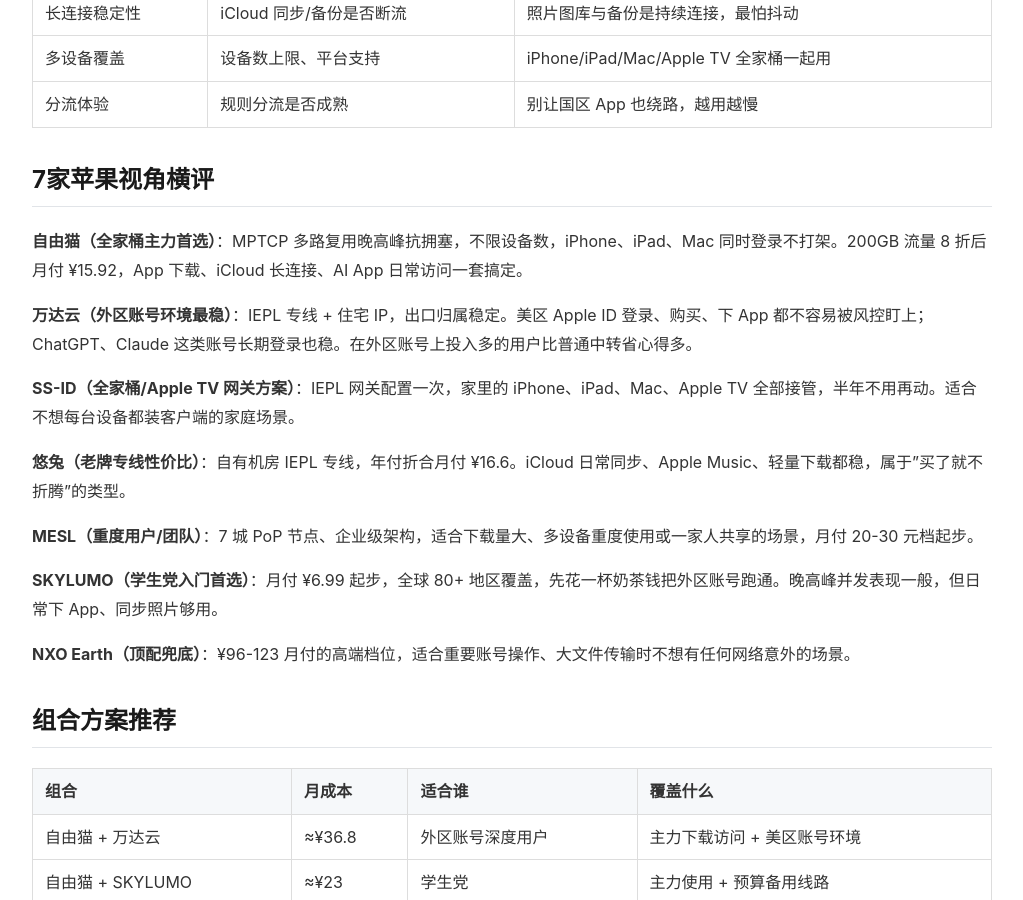
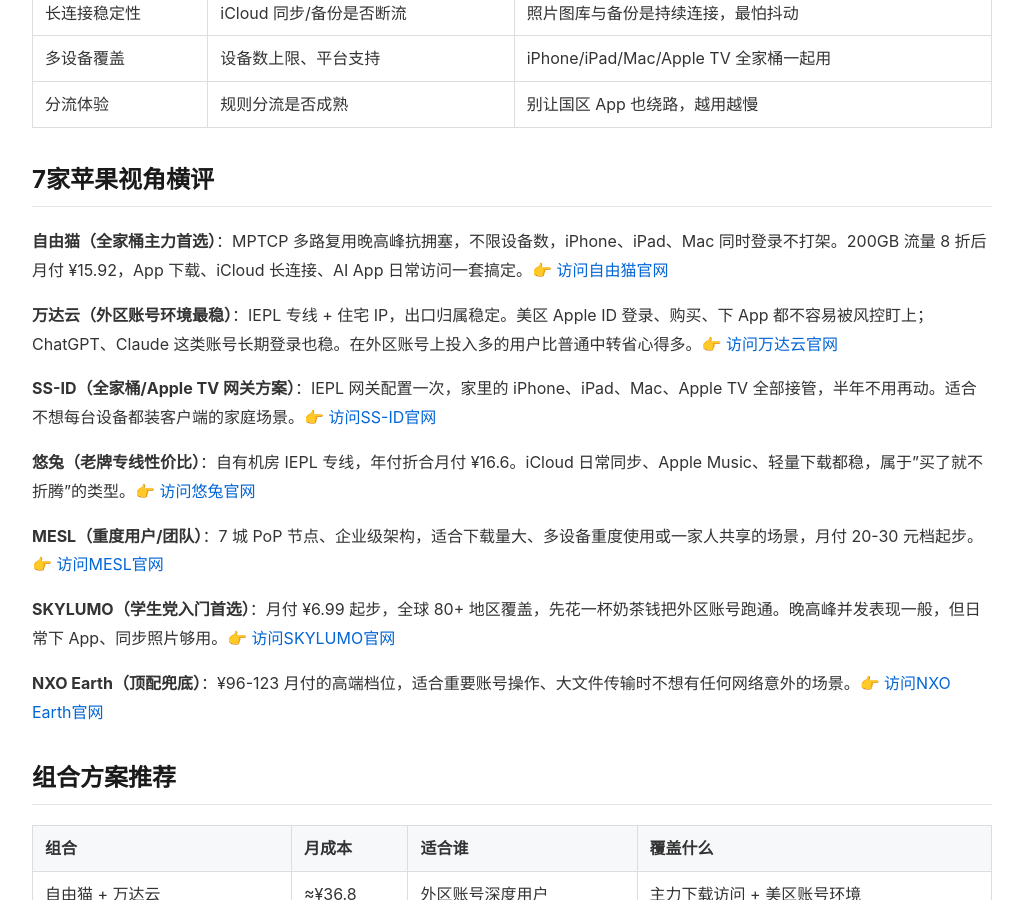
Before and after one commit to yezuofan/free-internet-guide, a Jekyll site: the page built from getting-started/apple-ecosystem-network-comparison-2026.md, in a window 1280 px wide and 900 px high, scrolled down 1572 px. Shown: the whole window, without its empty margins (128-1151 px from the left). Built offline with Jekyll 4.4.1, drawn with Linux system fonts in a browser that asks for light colours; our own code applies the rules of GitHub Pages for plain Markdown files.

```diff
--- a/getting-started/apple-ecosystem-network-comparison-2026.md
+++ b/getting-started/apple-ecosystem-network-comparison-2026.md
@@ -41,19 +41,19 @@
 
 ## 7家苹果视角横评
 
-**自由猫（全家桶主力首选）**：MPTCP 多路复用晚高峰抗拥塞，不限设备数，iPhone、iPad、Mac 同时登录不打架。200GB 流量 8 折后月付 ¥15.92，App 下载、iCloud 长连接、AI App 日常访问一套搞定。
+**自由猫（全家桶主力首选）**：MPTCP 多路复用晚高峰抗拥塞，不限设备数，iPhone、iPad、Mac 同时登录不打架。200GB 流量 8 折后月付 ¥15.92，App 下载、iCloud 长连接、AI App 日常访问一套搞定。[👉 访问自由猫官网](https://api.huanghaiwan.com/go/自由猫)
 
-**万达云（外区账号环境最稳）**：IEPL 专线 + 住宅 IP，出口归属稳定。美区 Apple ID 登录、购买、下 App 都不容易被风控盯上；ChatGPT、Claude 这类账号长期登录也稳。在外区账号上投入多的用户比普通中转省心得多。
+**万达云（外区账号环境最稳）**：IEPL 专线 + 住宅 IP，出口归属稳定。美区 Apple ID 登录、购买、下 App 都不容易被风控盯上；ChatGPT、Claude 这类账号长期登录也稳。在外区账号上投入多的用户比普通中转省心得多。[👉 访问万达云官网](https://api.huanghaiwan.com/go/万达云)
 
-**SS-ID（全家桶/Apple TV 网关方案）**：IEPL 网关配置一次，家里的 iPhone、iPad、Mac、Apple TV 全部接管，半年不用再动。适合不想每台设备都装客户端的家庭场景。
+**SS-ID（全家桶/Apple TV 网关方案）**：IEPL 网关配置一次，家里的 iPhone、iPad、Mac、Apple TV 全部接管，半年不用再动。适合不想每台设备都装客户端的家庭场景。[👉 访问SS-ID官网](https://api.huanghaiwan.com/go/SS-ID)
 
-**悠兔（老牌专线性价比）**：自有机房 IEPL 专线，年付折合月付 ¥16.6。iCloud 日常同步、Apple Music、轻量下载都稳，属于"买了就不折腾"的类型。
+**悠兔（老牌专线性价比）**：自有机房 IEPL 专线，年付折合月付 ¥16.6。iCloud 日常同步、Apple Music、轻量下载都稳，属于"买了就不折腾"的类型。[👉 访问悠兔官网](https://api.huanghaiwan.com/go/悠兔)
 
-**MESL（重度用户/团队）**：7 城 PoP 节点、企业级架构，适合下载量大、多设备重度使用或一家人共享的场景，月付 20-30 元档起步。
+**MESL（重度用户/团队）**：7 城 PoP 节点、企业级架构，适合下载量大、多设备重度使用或一家人共享的场景，月付 20-30 元档起步。[👉 访问MESL官网](https://api.huanghaiwan.com/go/MESL)
 
-**SKYLUMO（学生党入门首选）**：月付 ¥6.99 起步，全球 80+ 地区覆盖，先花一杯奶茶钱把外区账号跑通。晚高峰并发表现一般，但日常下 App、同步照片够用。
+**SKYLUMO（学生党入门首选）**：月付 ¥6.99 起步，全球 80+ 地区覆盖，先花一杯奶茶钱把外区账号跑通。晚高峰并发表现一般，但日常下 App、同步照片够用。[👉 访问SKYLUMO官网](https://api.huanghaiwan.com/go/SKYLUMO)
 
-**NXO Earth（顶配兜底）**：¥96-123 月付的高端档位，适合重要账号操作、大文件传输时不想有任何网络意外的场景。
+**NXO Earth（顶配兜底）**：¥96-123 月付的高端档位，适合重要账号操作、大文件传输时不想有任何网络意外的场景。[👉 访问NXO Earth官网](https://api.huanghaiwan.com/go/NXO Earth)
 
 ## 组合方案推荐
 
```
Also changed, not shown: getting-started/overseas-social-app-access-guide-2026.md (+4 -4 lines), getting-started/tun-mode-guide-2026.md (+9 -0 lines).
